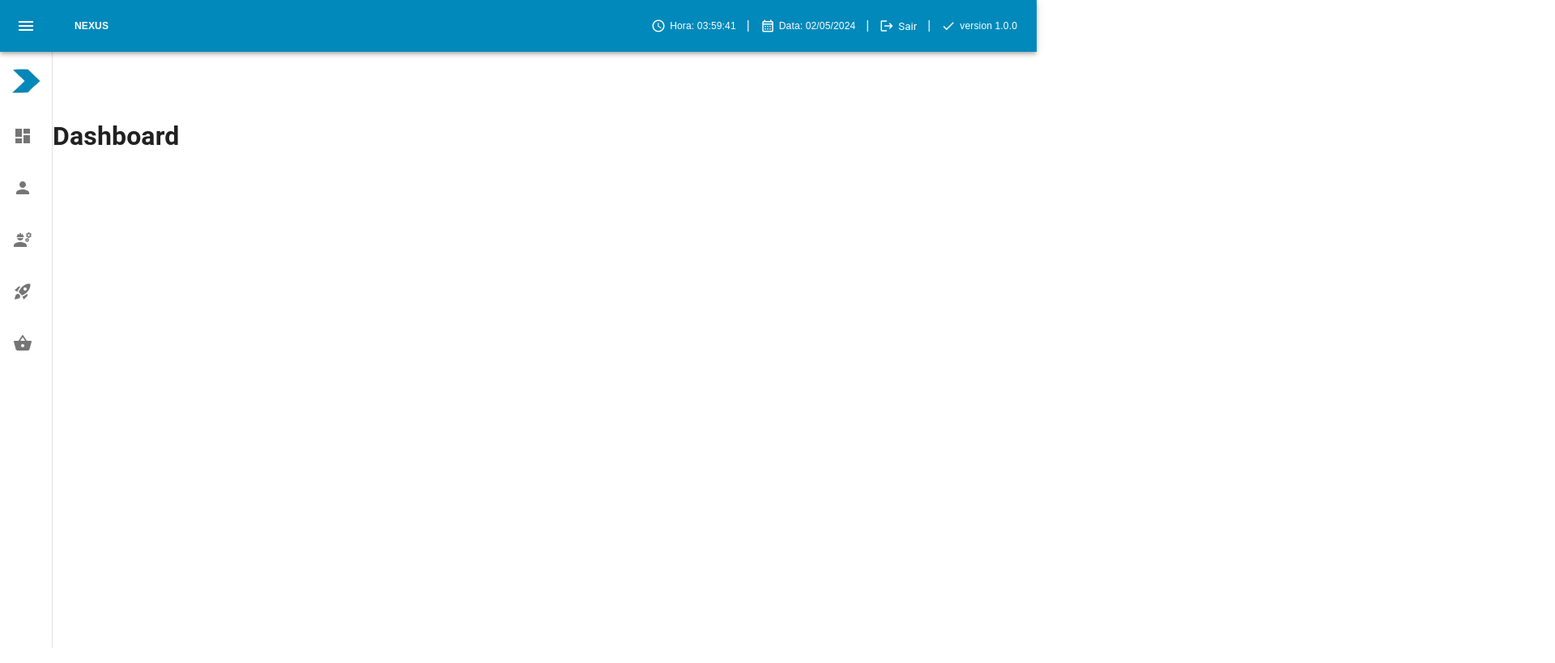
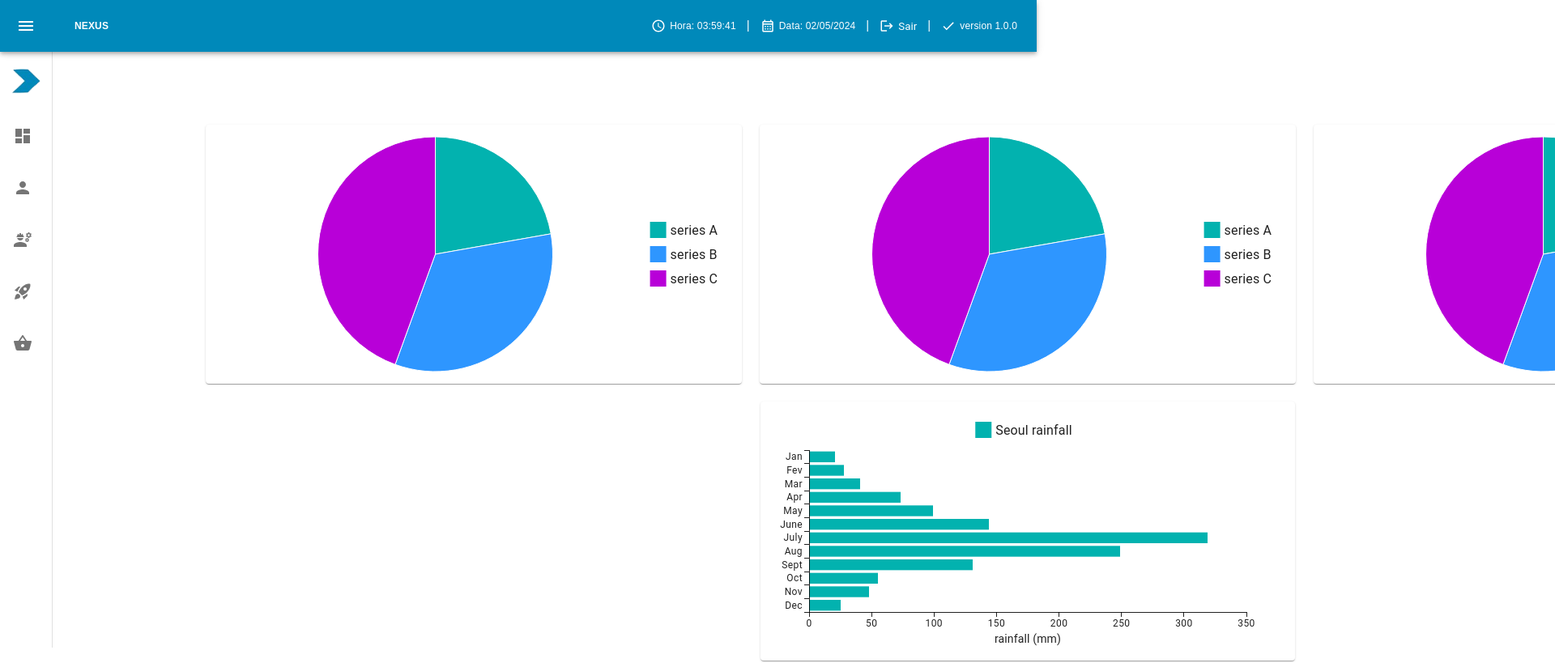
Before and after one commit to Darlonfranklin/nexus-frontend, a React (Vite) app: page /dashboard in a window 1280 px wide. Shown: the top 819 px of the page at 81% size, 1920 px wide, since content can reach past the window. Built offline with nearby package versions, Linux system fonts and the light colour scheme; sample sign-in values are in the browser's storage.

Commit message:
Adjusting components

```diff
--- a/package.json
+++ b/package.json
@@ -14,6 +14,7 @@
     "@emotion/styled": "^11.11.5",
     "@mui/icons-material": "^5.15.15",
     "@mui/material": "^5.15.15",
+    "@mui/x-charts": "^7.3.2",
     "axios": "^1.6.8",
     "react": "^18.2.0",
     "react-dom": "^18.2.0",
--- a/src/components/Dialog/index.tsx
+++ b/src/components/Dialog/index.tsx
@@ -1,47 +1,56 @@
 import * as React from "react";
-import Button from "@mui/material/Button";
-import Dialog from "@mui/material/Dialog";
-import DialogActions from "@mui/material/DialogActions";
-import DialogContent from "@mui/material/DialogContent";
-import DialogContentText from "@mui/material/DialogContentText";
-import DialogTitle from "@mui/material/DialogTitle";
 import ReportProblemIcon from "@mui/icons-material/ReportProblem";
+import {
+  ActionsModal,
+  ContainerModal,
+  ContentModal,
+  TextModal,
+  TitleModal,
+} from "./styles";
+import Button from "../Button";
+import { CancelOutlined, CheckOutlined } from "@mui/icons-material";
 
 interface IModal {
   open: boolean;
   handleClose: () => void;
   cancel: () => void;
+  text: string;
 }
 
-const Modal: React.FC<IModal> = ({ open, handleClose, cancel }) => {
+const Modal: React.FC<IModal> = ({ open, handleClose, cancel, text }) => {
   return (
     <React.Fragment>
-      <Dialog open={open}>
-        <DialogTitle
-          style={{
-            display: "flex",
-            alignItems: "center",
-            backgroundColor: "#0089BA",
-            color: "#fff",
-            marginBottom: "20px",
-          }}
-        >
+      <ContainerModal open={open}>
+        <TitleModal>
           {"Atenção"}
           <ReportProblemIcon
             fontSize={"inherit"}
             style={{ color: "#FFFF00", marginLeft: "5px" }}
           />
-        </DialogTitle>
-        <DialogContent>
-          <DialogContentText id="alert-dialog-description">
-            Deseja realmente sair do sistema ?
-          </DialogContentText>
-        </DialogContent>
-        <DialogActions>
-          <Button onClick={handleClose}>OK</Button>
-          <Button onClick={cancel}>CANCELAR</Button>
-        </DialogActions>
-      </Dialog>
+        </TitleModal>
+        <ContentModal>
+          <TextModal>{text}</TextModal>
+        </ContentModal>
+
+        <ActionsModal>
+          <Button
+            startIcon={<CheckOutlined />}
+            color="info"
+            variant="contained"
+            onClick={handleClose}
+          >
+            OK
+          </Button>
+          <Button
+            startIcon={<CancelOutlined />}
+            color="warning"
+            variant="contained"
+            onClick={cancel}
+          >
+            CANCELAR
+          </Button>
+        </ActionsModal>
+      </ContainerModal>
     </React.Fragment>
   );
 };
--- /dev/null
+++ b/src/components/Dialog/styles.ts
@@ -0,0 +1,25 @@
+import styled from "styled-components";
+import {
+  Dialog,
+  DialogActions,
+  DialogContent,
+  DialogContentText,
+  DialogTitle,
+} from "@mui/material";
+
+export const ContainerModal = styled(Dialog)``;
+
+export const TitleModal = styled(DialogTitle)`
+  display: flex;
+  align-items: center;
+  background-color: #0089ba;
+  color: #fff;
+`;
+
+export const ContentModal = styled(DialogContent)`
+  margin-top: 35px;
+`;
+
+export const TextModal = styled(DialogContentText)``;
+
+export const ActionsModal = styled(DialogActions)``;
--- a/src/components/Drawer/index.tsx
+++ b/src/components/Drawer/index.tsx
@@ -163,7 +163,12 @@ export default function DrawerMenu({ children }: any) {
             <MenuIcon />
           </IconButton>
           <Title>NEXUS</Title>
-          <Modal handleClose={signOut} open={openModal} cancel={handleClose} />
+          <Modal
+            text={"Deseja realmente sair do sistema ?"}
+            handleClose={signOut}
+            open={openModal}
+            cancel={handleClose}
+          />
           <QueryBuilder style={{ marginRight: "5px", fontSize: 18 }} />
           <HourView>Hora: {time}</HourView>
           <Separator>|</Separator>
--- a/src/components/Table/index.tsx
+++ b/src/components/Table/index.tsx
@@ -19,7 +19,6 @@ import ModeEditOutlineIcon from "@mui/icons-material/ModeEditOutline";
 import DeleteOutlineIcon from "@mui/icons-material/DeleteOutline";
 import { Button } from "./styles";
 import { useNavigate } from "react-router-dom";
-import Modal from "../Dialog";
 
 interface Column {
   field: string;
@@ -196,7 +195,6 @@ const TableList: React.FC<TableProps> = ({
                         <ModeEditOutlineIcon
                           style={{ width: 20 }}
                           color="inherit"
-                          onClick={() => <Modal />}
                         />
                       </Button>
                       <Button variant="contained" color="error">
--- a/src/pages/customer/edit.tsx
+++ b/src/pages/customer/edit.tsx
@@ -1,6 +1,6 @@
 import {
   BoxContainer,
-  Container,
+  ContainerEdit,
   GridContainer,
   GridContent,
   Title,
@@ -138,7 +138,7 @@ const CustomerEdit: React.FC = () => {
   };
 
   return (
-    <Container maxWidth="xl">
+    <ContainerEdit maxWidth="xl">
       <Title>EDITAR CLIENTE</Title>
       <BoxContainer>
         <GridContainer container spacing={1}>
@@ -415,7 +415,7 @@ const CustomerEdit: React.FC = () => {
           </Button>
         </GridContainer>
       </BoxContainer>
-    </Container>
+    </ContainerEdit>
   );
 };
 
--- a/src/pages/customer/index.tsx
+++ b/src/pages/customer/index.tsx
@@ -1,6 +1,6 @@
 import {
   BoxContainer,
-  Container,
+  ContainerForm,
   GridContainer,
   GridContent,
   Title,
@@ -143,7 +143,7 @@ const Customer: React.FC = () => {
   };
 
   return (
-    <Container maxWidth="xl">
+    <ContainerForm maxWidth="xl">
       <Title>CADASTRAR CLIENTE</Title>
       <BoxContainer>
         <GridContainer container spacing={1}>
@@ -155,7 +155,6 @@ const Customer: React.FC = () => {
               type="text"
               onChange={(e: any) => setName(e.target.value.toUpperCase())}
               value={name}
-              error={name === ""}
               fullWidth
               InputLabelProps={{
                 style: { fontSize: "0.9rem" },
@@ -176,7 +175,6 @@ const Customer: React.FC = () => {
               label="CPF"
               name="cpf"
               type="text"
-              error={cpf === ""}
               onChange={handleCpfChange}
               value={cpf}
               fullWidth
@@ -200,7 +198,6 @@ const Customer: React.FC = () => {
               label="Sexo"
               name="sexo"
               type="text"
-              error={sex === ""}
               value={sex}
               onChange={(e: any) => setSex(e.target.value)}
               fullWidth
@@ -230,7 +227,6 @@ const Customer: React.FC = () => {
               label="Telefone"
               name="phone"
               type="text"
-              error={phone === ""}
               value={phone}
               onChange={handlePhoneChange}
               fullWidth
@@ -253,7 +249,6 @@ const Customer: React.FC = () => {
               label="E-mail"
               name="email"
               type="text"
-              error={email === ""}
               onChange={(e: any) => setEmail(e.target.value.toUpperCase())}
               value={email}
               fullWidth
@@ -277,7 +272,6 @@ const Customer: React.FC = () => {
               name="cep"
               type="text"
               value={cep}
-              error={cep === ""}
               onBlur={(e: any) => checkCEP(e)}
               onChange={(event: any) => handleCepChange(event)}
               InputProps={{
@@ -301,7 +295,6 @@ const Customer: React.FC = () => {
               name="streetName"
               type="text"
               value={streetName}
-              error={streetName === ""}
               fullWidth
               disabled={true}
               InputLabelProps={{
@@ -324,7 +317,6 @@ const Customer: React.FC = () => {
               name="neighborhood"
               type="text"
               value={neighborhood}
-              error={neighborhood === ""}
               disabled={true}
               fullWidth
               InputLabelProps={{
@@ -347,7 +339,6 @@ const Customer: React.FC = () => {
               name="locality"
               type="text"
               value={locality}
-              error={locality === ""}
               disabled={true}
               fullWidth
               InputLabelProps={{
@@ -371,7 +362,6 @@ const Customer: React.FC = () => {
               type="text"
               value={uf}
               disabled={true}
-              error={uf === ""}
               fullWidth
               InputLabelProps={{
                 style: { fontSize: "0.9rem" },
@@ -392,7 +382,6 @@ const Customer: React.FC = () => {
               label="Complemento"
               name="complement"
               type="text"
-              error={complement === ""}
               onChange={(e: any) => setComplement(e.target.value.toUpperCase())}
               value={complement}
               fullWidth
@@ -417,7 +406,6 @@ const Customer: React.FC = () => {
               type="text"
               onChange={(e: any) => setNumber(e.target.value)}
               value={number}
-              error={number === ""}
               fullWidth
               InputLabelProps={{
                 style: { fontSize: "0.9rem" },
@@ -481,7 +469,7 @@ const Customer: React.FC = () => {
           </Button>
         </GridContainer>
       </BoxContainer>
-    </Container>
+    </ContainerForm>
   );
 };
 
--- a/src/pages/customer/list.tsx
+++ b/src/pages/customer/list.tsx
@@ -1,5 +1,5 @@
 import * as React from "react";
-import { Container, Title } from "./styles";
+import { ContainerList, Title } from "./styles";
 import TableList from "../../components/Table";
 import { ArrowBack } from "@mui/icons-material";
 import { useNavigate } from "react-router-dom";
@@ -70,7 +70,7 @@ const List: React.FC = () => {
   }, []);
 
   return (
-    <Container style={{ maxWidth: "300vh" }}>
+    <ContainerList>
       <Title>
         <ArrowBack
           onClick={() => navigate("/cadastros/cliente")}
@@ -95,7 +95,7 @@ const List: React.FC = () => {
         onClick={() => navigate("/cadastros/cliente/editar")}
         rows={filterText ? filteredRows : customers}
       />
-    </Container>
+    </ContainerList>
   );
 };
 
--- a/src/pages/customer/styles.ts
+++ b/src/pages/customer/styles.ts
@@ -5,7 +5,15 @@ export const BoxContainer = styled(Box)``;
 
 export const GridContainer = styled(Grid)``;
 
-export const Container = styled(ContainerUi)``;
+export const ContainerList = styled(ContainerUi)`
+max-width: 300vh !important;
+
+`;
+
+
+export const ContainerForm = styled(ContainerUi)``;
+
+export const ContainerEdit = styled(ContainerUi)``;
 
 export const Title = styled.h3`
   margin-bottom: 30px;
--- a/src/pages/dashboard/index.tsx
+++ b/src/pages/dashboard/index.tsx
@@ -1,3 +1,211 @@
-const Dashboard: React.FC = () => <h1>Dashboard</h1>;
+import { Box, Container, Paper } from "@mui/material";
+import { BarChart, PieChart } from "@mui/x-charts";
+
+const chartSetting = {
+  xAxis: [
+    {
+      label: "rainfall (mm)",
+    },
+  ],
+  width: 500,
+  height: 400,
+};
+const dataset = [
+  {
+    london: 59,
+    paris: 57,
+    newYork: 86,
+    seoul: 21,
+    month: "Jan",
+  },
+  {
+    london: 50,
+    paris: 52,
+    newYork: 78,
+    seoul: 28,
+    month: "Fev",
+  },
+  {
+    london: 47,
+    paris: 53,
+    newYork: 106,
+    seoul: 41,
+    month: "Mar",
+  },
+  {
+    london: 54,
+    paris: 56,
+    newYork: 92,
+    seoul: 73,
+    month: "Apr",
+  },
+  {
+    london: 57,
+    paris: 69,
+    newYork: 92,
+    seoul: 99,
+    month: "May",
+  },
+  {
+    london: 60,
+    paris: 63,
+    newYork: 103,
+    seoul: 144,
+    month: "June",
+  },
+  {
+    london: 59,
+    paris: 60,
+    newYork: 105,
+    seoul: 319,
+    month: "July",
+  },
+  {
+    london: 65,
+    paris: 60,
+    newYork: 106,
+    seoul: 249,
+    month: "Aug",
+  },
+  {
+    london: 51,
+    paris: 51,
+    newYork: 95,
+    seoul: 131,
+    month: "Sept",
+  },
+  {
+    london: 60,
+    paris: 65,
+    newYork: 97,
+    seoul: 55,
+    month: "Oct",
+  },
+  {
+    london: 67,
+    paris: 64,
+    newYork: 76,
+    seoul: 48,
+    month: "Nov",
+  },
+  {
+    london: 61,
+    paris: 70,
+    newYork: 103,
+    seoul: 25,
+    month: "Dec",
+  },
+];
+
+const valueFormatter = (value: any) => `${value}mm`;
+
+const Dashboard: React.FC = () => {
+  return (
+    <Container
+      maxWidth="xl"
+      style={{
+        padding: 10,
+        overflowY: "hidden",
+        overflowX: "hidden",
+        display: "flex",
+        flexWrap: "wrap",
+        alignItems: "center",
+        justifyContent: "center",
+        width: "200%",
+      }}
+    >
+      <Box
+        component={Paper}
+        style={{
+          padding: 10,
+          marginRight: 22,
+          marginBottom: 22,
+          minWidth: "300px",
+        }}
+      >
+        <PieChart
+          series={[
+            {
+              data: [
+                { id: 0, value: 10, label: "series A" },
+                { id: 1, value: 15, label: "series B" },
+                { id: 2, value: 20, label: "series C" },
+              ],
+            },
+          ]}
+          width={642}
+          height={300}
+        />
+      </Box>
+
+      <Box
+        component={Paper}
+        style={{
+          padding: 10,
+          marginRight: 22,
+          marginBottom: 22,
+          minWidth: "300px",
+        }}
+      >
+        <PieChart
+          series={[
+            {
+              data: [
+                { id: 0, value: 10, label: "series A" },
+                { id: 1, value: 15, label: "series B" },
+                { id: 2, value: 20, label: "series C" },
+              ],
+            },
+          ]}
+          width={642}
+          height={300}
+        />
+      </Box>
+      <Box
+        component={Paper}
+        style={{
+          padding: 10,
+          marginRight: 22,
+          marginBottom: 22,
+          minWidth: "300px",
+        }}
+      >
+        <PieChart
+          series={[
+            {
+              data: [
+                { id: 0, value: 10, label: "series A" },
+                { id: 1, value: 15, label: "series B" },
+                { id: 2, value: 20, label: "series C" },
+              ],
+            },
+          ]}
+          width={642}
+          height={300}
+        />
+      </Box>
+      <Box
+        component={Paper}
+        style={{
+          padding: 10,
+          marginRight: 22,
+          marginBottom: 22,
+        }}
+      >
+        <BarChart
+          dataset={dataset}
+          yAxis={[{ scaleType: "band", dataKey: "month" }]}
+          series={[
+            { dataKey: "seoul", label: "Seoul rainfall", valueFormatter },
+          ]}
+          layout="horizontal"
+          {...chartSetting}
+          width={640}
+          height={300}
+        />
+      </Box>
+    </Container>
+  );
+};
 
 export default Dashboard;
```
Also changed, not shown: 1 other file (tests, documents, lock files or other folders).
